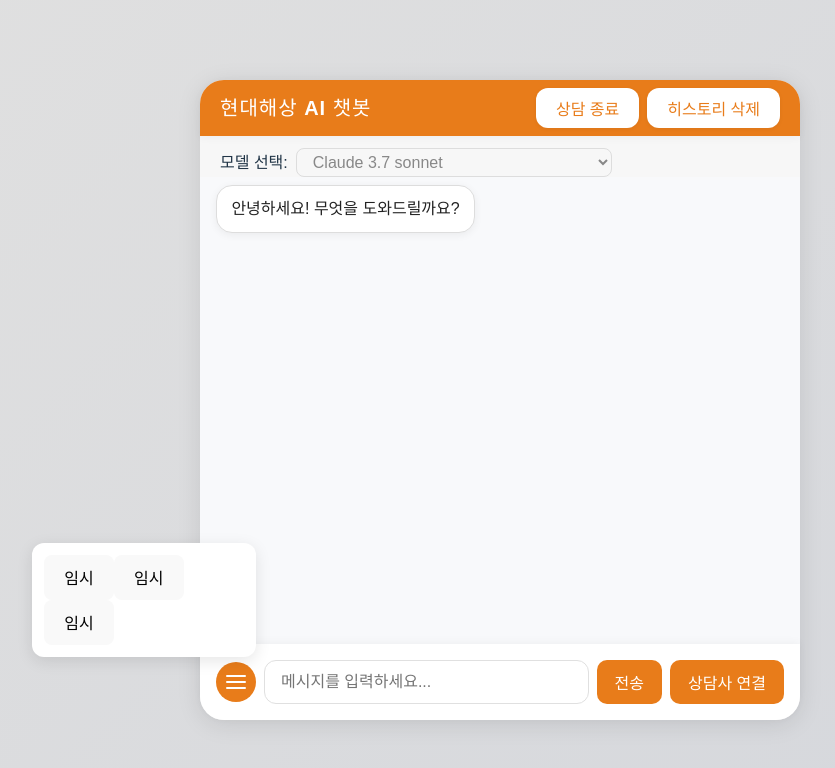
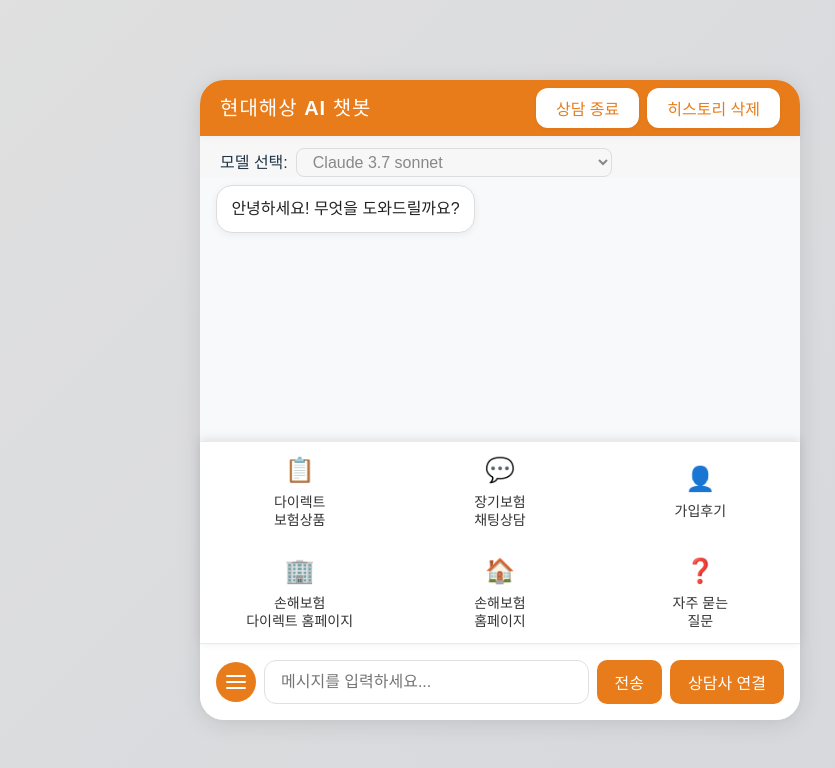
Before and after one commit to tearslunar/chatbot, a React (Vite) app in the folder frontend/: page / in a window 1280 px wide. Both pictures are taken after a click on the element 376 px from the left and 682 px from the top of the page. Shown: the top 768 px of the page, without its empty margins (140-975 px from the left). Built offline with nearby package versions, Linux system fonts and the light colour scheme.

Commit message:
퀵메뉴 UI 완성

```diff
--- a/frontend/src/App.css
+++ b/frontend/src/App.css
@@ -223,30 +223,85 @@
   gap: 4px;
 }
 
+/* 퀵 메뉴 아이콘 */
+/* QuickMenu 스타일 수정 */
+.QuickMenu {
+  position: relative;
+  display: flex;
+  flex-direction: column;
+  align-items: center;
+  justify-content: center;
+  width: 40px;
+  height: 40px;
+  background: #e87c1a;
+  border-radius: 50%;
+  cursor: pointer;
+  gap: 4px;
+}
+
 .QuickMenuContent {
-  position: absolute;
-  bottom: 45px; /* QuickMenu의 아래에서 위 방향으로 위치시킴 */
+  position: fixed;
+  bottom: 156.5px;
+  left: 0;
   right: 0;
   background: #fff;
-  border-radius: 12px;
-  box-shadow: 0 4px 16px rgba(0,0,0,0.1);
-  padding: 12px;
-  width: 200px;
-  z-index: 100;
+  display: grid;
+  grid-template-columns: repeat(3, 1fr);
+  grid-template-rows: repeat(2, 1fr);
+  gap: 1px;
+  width: 100%;
+  z-index: 0;
+  border-top: 1px solid #eaeaea;
+  border-bottom: 1px solid #eaeaea;
+  animation: fadeInSlideUp 0.3s ease-out;
+  max-width: 600px;
+  margin: 0 auto;
+  box-shadow: 0 -2px 10px rgba(0,0,0,0.1);
 }
 
-
-
-.QuickMenu:hover {
-  background: #ffb300;
+@keyframes fadeInSlideUp {
+  from {
+    opacity: 0;
+    transform: translateY(20px);
+  }
+  to {
+    opacity: 1;
+    transform: translateY(0);
+  }
 }
 
+.QuickMenuButton {
+  display: flex;
+  flex-direction: column;
+  align-items: center;
+  justify-content: center;
+  height: 100px;
+  background: #fff;
+  border: none;
+  cursor: pointer;
+  padding: 15px 5px;
+  text-align: center;
+  font-size: 14px;
+  font-weight: 500;
+  color: #333;
+  line-height: 1.3;
+}
+
+.QuickMenuButton:active {
+  background: #f5f5f5;
+}
 
 .bar {
   width: 20px;
   height: 2px;
   background-color: white;
   border-radius: 1px;
+}
+/* 퀵메뉴 아이콘 추가 */
+.quick-menu-icon {
+  display: block;
+  font-size: 24px;
+  margin-bottom: 8px;
 }
 
 
--- a/frontend/src/App.jsx
+++ b/frontend/src/App.jsx
@@ -317,16 +317,11 @@
         <div ref={messagesEndRef} />
       </div>
       <div className="chat-input-row">
-        <div class="QuickMenu" onClick={handleQuickMenuToggle}>
-          <div class="bar"></div>
-          <div class="bar"></div>
-          <div class="bar"></div>
-          {QuickMenuOpen && (
-            <div class="QuickMenuContent" >
-              <button className="QuickMenuButton" >임시</button>
-              <button className="QuickMenuButton" >임시</button>
-              <button className="QuickMenuButton" >임시</button>
-            </div>)}
+        <div className="QuickMenu" onClick={handleQuickMenuToggle}>
+          {/* 햄버거 메뉴 아이콘 또는 닫기 아이콘으로 변경될 수 있는 부분 */}
+          <div className="bar"></div>
+          <div className="bar"></div>
+          <div className="bar"></div>
         </div>
         <input
           type="text"
@@ -345,6 +340,34 @@
           <button onClick={handleRestartSession} className="restart-btn">상담 재시작</button>
         )}
       </div>
+          {QuickMenuOpen && (
+            <div className="QuickMenuContent">
+              <button className="QuickMenuButton">
+                <span className="quick-menu-icon">📋</span>
+                <span>다이렉트<br />보험상품</span>
+              </button>
+              <button className="QuickMenuButton">
+                <span className="quick-menu-icon">💬</span>
+                <span>장기보험<br />채팅상담</span>
+              </button>
+              <button className="QuickMenuButton">
+                <span className="quick-menu-icon">👤</span>
+                <span>가입후기</span>
+              </button>
+              <button className="QuickMenuButton">
+                <span className="quick-menu-icon">🏢</span>
+                <span>손해보험<br />다이렉트 홈페이지</span>
+              </button>
+              <button className="QuickMenuButton">
+                <span className="quick-menu-icon">🏠</span>
+                <span>손해보험<br />홈페이지</span>
+              </button>
+              <button className="QuickMenuButton">
+                <span className="quick-menu-icon">❓</span>
+                <span>자주 묻는<br />질문</span>
+              </button>
+            </div>
+    )}
     </div>
   );
 }
```
